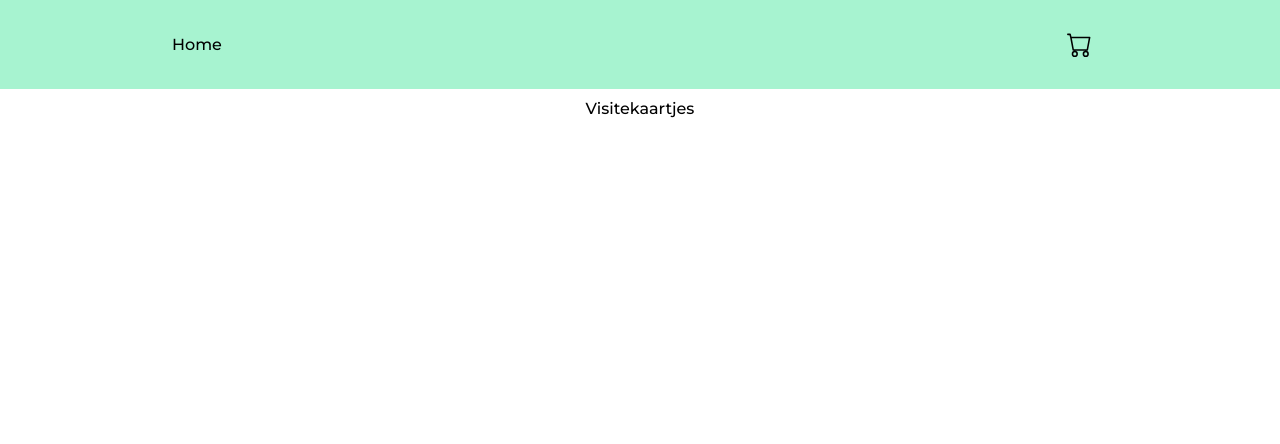
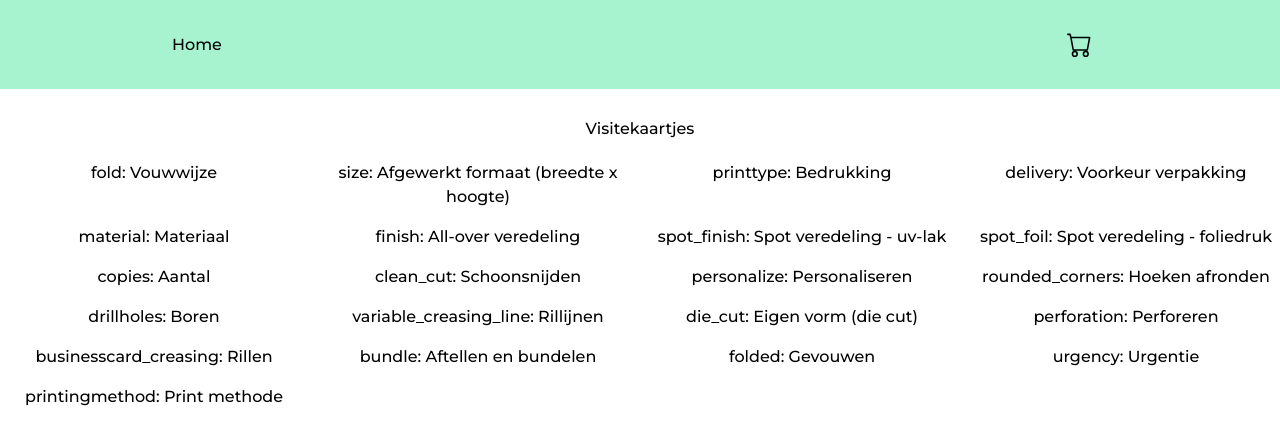
Before and after one commit to giovanizanetti/Product-Assignment, a React (Create React App) app: page /businesscards in a window 1280 px wide. Shown: the top 444 px of the page. Built offline with nearby package versions, Linux system fonts and the light colour scheme.

Commit message:
style
create product detail component grid

```diff
--- a/src/views/ProductDetails/index.js
+++ b/src/views/ProductDetails/index.js
@@ -1,11 +1,37 @@
 import { useParams } from 'react-router-dom'
 import { useProduct } from '../../hooks/useProduct'
+import { useEffect } from 'react'
 
 const Product = () => {
   const { product } = useParams()
   const currentProduct = useProduct(product)
   const { titlePlural } = currentProduct
-  return <div data-testid='productDetails-component'>{titlePlural}</div>
+
+  useEffect(() => {
+    const Properties = currentProduct.properties.map((property) => property.slug)
+    console.log(Properties)
+  }, [currentProduct])
+
+  const displayProductProperites = () => {
+    const productProperties = currentProduct.properties.map((property) => {
+      return <div key={property.slug}>{property.slug + ': ' + property.title}</div>
+    })
+    return productProperties
+  }
+
+  return (
+    <div className='container m-auto'>
+      <h1 className='p-5'>{titlePlural}</h1>
+      <div
+        data-testid='productDetails-component'
+        className='grid sm:grid-cols-2 md:grid-cols-3 xl:grid-cols-4 2xl:grid-cols-5 gap-4 '
+      >
+        {displayProductProperites()}
+      </div>
+    </div>
+  )
+
+  // <div >{titlePlural}</div>
 }
 
 export default Product
--- a/tailwind.config.js
+++ b/tailwind.config.js
@@ -1,8 +1,17 @@
 module.exports = {
   purge: ['./src/**/*.{js,jsx,ts,tsx}', './public/index.html'],
   darkMode: false, // or 'media' or 'class'
+
   theme: {
-    extend: {},
+    extend: {
+      screens: {
+        sm: '480px',
+        md: '768px',
+        lg: '1024px',
+        xl: '1280px',
+        '2xl': '1536px',
+      },
+    },
   },
   variants: {
     extend: {},
```
Also changed, not shown: 1 other file (tests, documents, lock files or other folders).
